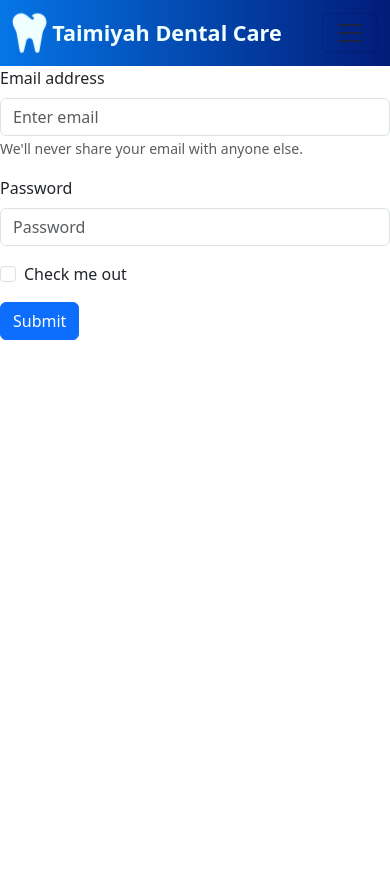
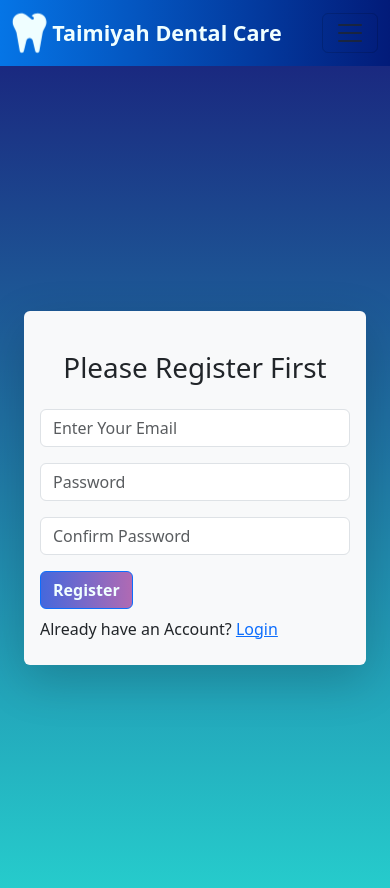
Before and after one commit to Junaith1994/Dr-Junaith, a React (Create React App) app: page /signup in a window 390 px wide. Shown: the top 888 px of the page. Before the commit the page ends 844 px from the top, so only its background shows below. Built offline with nearby package versions, Linux system fonts and the light colour scheme.

Commit message:
Added sign-up page design and made it fully responsive for mobile and desktop devices

```diff
--- a/src/Pages/Header/Header.js
+++ b/src/Pages/Header/Header.js
@@ -14,9 +14,10 @@ const Header = () => {
                 <Navbar.Collapse id="basic-navbar-nav">
                     <Nav className="ms-auto">
                         <Nav.Link as={NavLink} to='/home'>Home</Nav.Link>
-                        <Nav.Link href="#link">About me</Nav.Link>
+                        <Nav.Link as={NavLink} to='/about'>About me</Nav.Link>
                         <Nav.Link as={NavLink} to='/services'>Services</Nav.Link>
-                        <Nav.Link href="#link">Blogs</Nav.Link>
+                        <Nav.Link as={NavLink} to='/blogs'>Blogs</Nav.Link>
+                        <Nav.Link as={NavLink} to='/login'>Login</Nav.Link>
                     </Nav>
                 </Navbar.Collapse>
             </Container>
--- /dev/null
+++ b/src/Pages/SignUp/SignUp.css
@@ -0,0 +1,7 @@
+.form-page-bg {
+    background: linear-gradient(to bottom, #1a2980, #26d0ce);
+}
+
+.form-bg {
+    background: linear-gradient(to right, #d3cce3, #e9e4f0);
+}
--- a/src/Pages/SignUp/SignUp.js
+++ b/src/Pages/SignUp/SignUp.js
@@ -1,28 +1,31 @@
 import React from 'react';
 import { Button, Form } from 'react-bootstrap';
+import './SignUp.css';
+import { Link } from 'react-router-dom';
 
 const SignUp = () => {
     return (
-        <Form>
+        <div className='mx-auto row container form-page-bg'>
+            <div className='d-flex justify-content-center align-items-center vh-100'>
+                <Form className='col-12 col-md-6 p-3 shadow-lg bg-body-tertiary rounded'>
+                    <h1 className='text-center my-4'>Please Register First</h1>
                     <Form.Group className="mb-3" controlId="formBasicEmail">
-                <Form.Label>Email address</Form.Label>
-                <Form.Control type="email" placeholder="Enter email" />
-                <Form.Text className="text-muted">
-                    We'll never share your email with anyone else.
-                </Form.Text>
+                        <Form.Control type="email" placeholder="Enter Your Email" required />
                     </Form.Group>
 
                     <Form.Group className="mb-3" controlId="formBasicPassword">
-                <Form.Label>Password</Form.Label>
-                <Form.Control type="password" placeholder="Password" />
+                        <Form.Control type="password" placeholder="Password" required />
                     </Form.Group>
-            <Form.Group className="mb-3" controlId="formBasicCheckbox">
-                <Form.Check type="checkbox" label="Check me out" />
+                    <Form.Group className="mb-3" controlId="formBasicConfirmPassword">
+                        <Form.Control type="password" placeholder="Confirm Password" required />
                     </Form.Group>
-            <Button variant="primary" type="submit">
-                Submit
+                    <Button className='appointment-btn' variant="primary" type="submit">
+                        Register
                     </Button>
+                    <p className='my-2'>Already have an Account? <Link to='/login'>Login</Link></p>
                 </Form>
+            </div>
+        </div>
     );
 };
 
```
Lines whose indentation alone changed are shown as unchanged.
